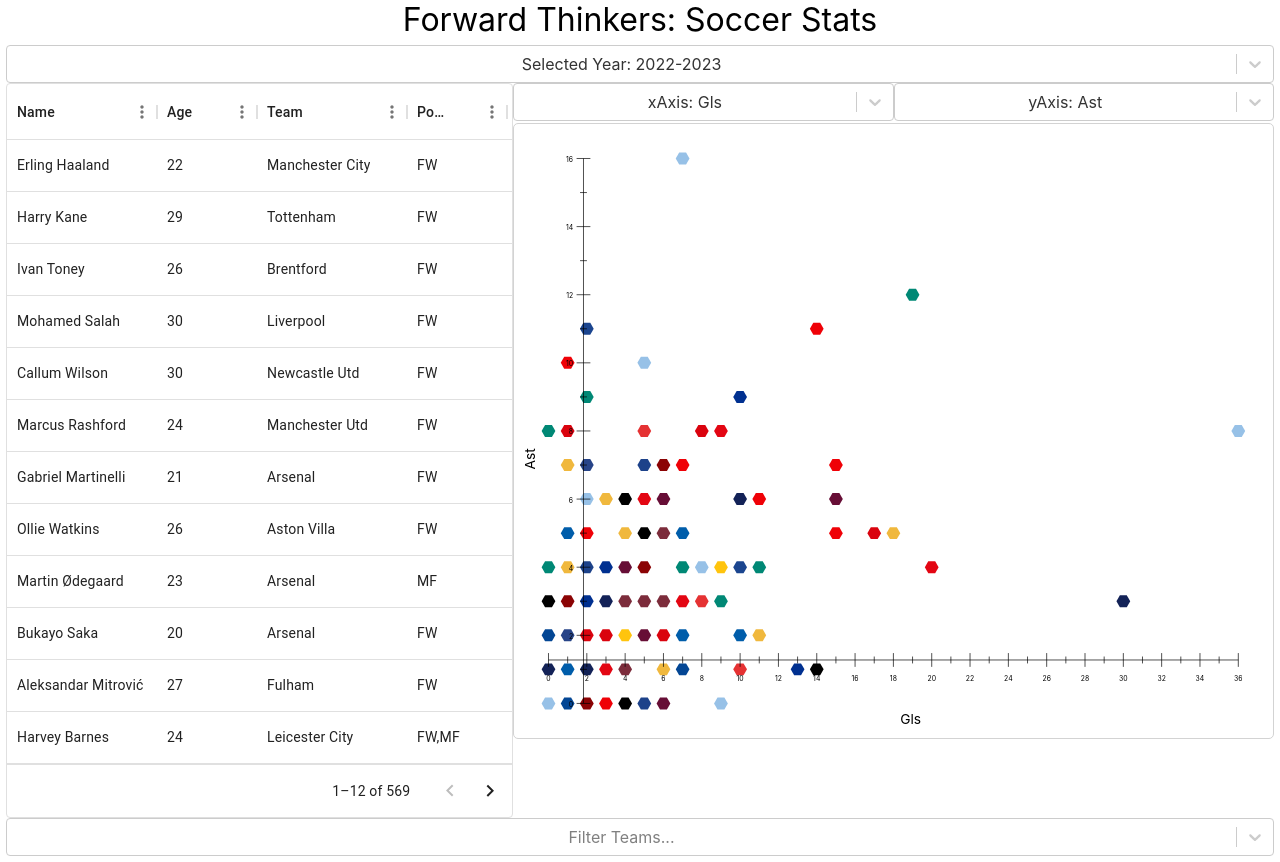
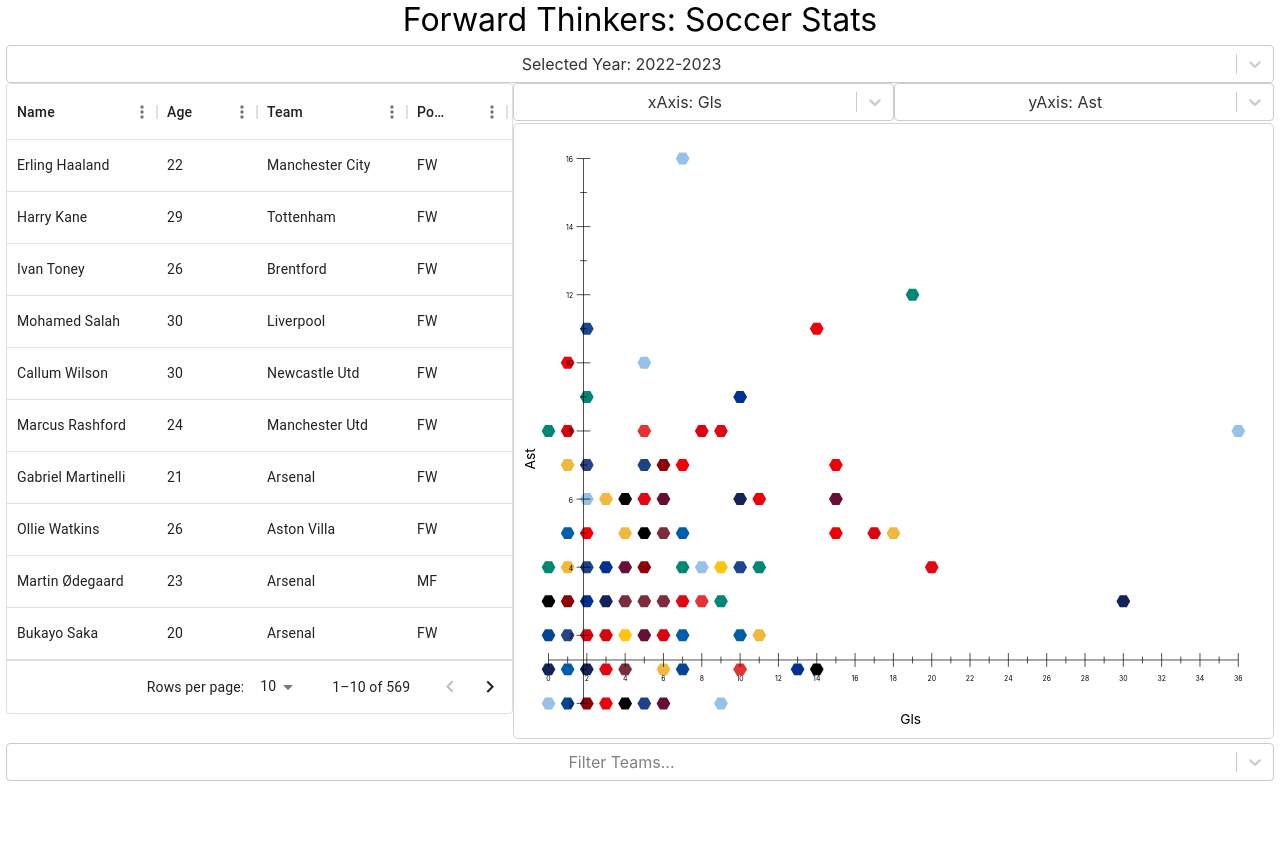
Before and after one commit to Nuri-G/ForwardThinkers, a React (Create React App) app: page / in a window 1280 px wide. After the commit the page ends 800 px from the top, so only its background shows below. Built offline with nearby package versions, Linux system fonts and the light colour scheme.

Commit message:
reverted leaderboard rows

```diff
--- a/src/Leaderboard.js
+++ b/src/Leaderboard.js
@@ -72,7 +72,7 @@ class Leaderboard extends React.Component {
 
             sortingOrder={['desc', 'asc']}
             initialState={{
-                pagination: {paginationModel: { page: 0, pageSize: 12 },},
+                pagination: {paginationModel: { page: 0, pageSize: 10 },},
                 sorting: {sortModel: [{field: 'goals',sort: 'desc',},],},
             }}
 
```
